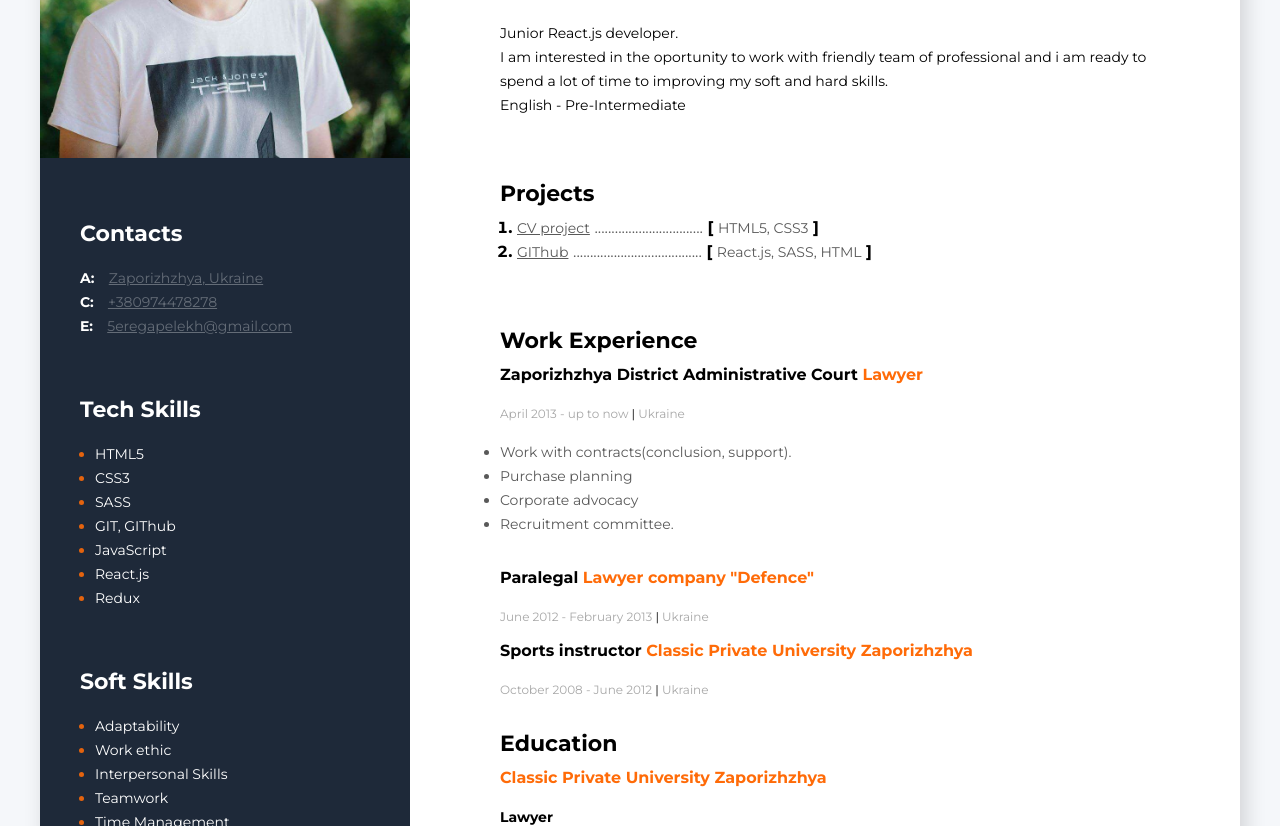
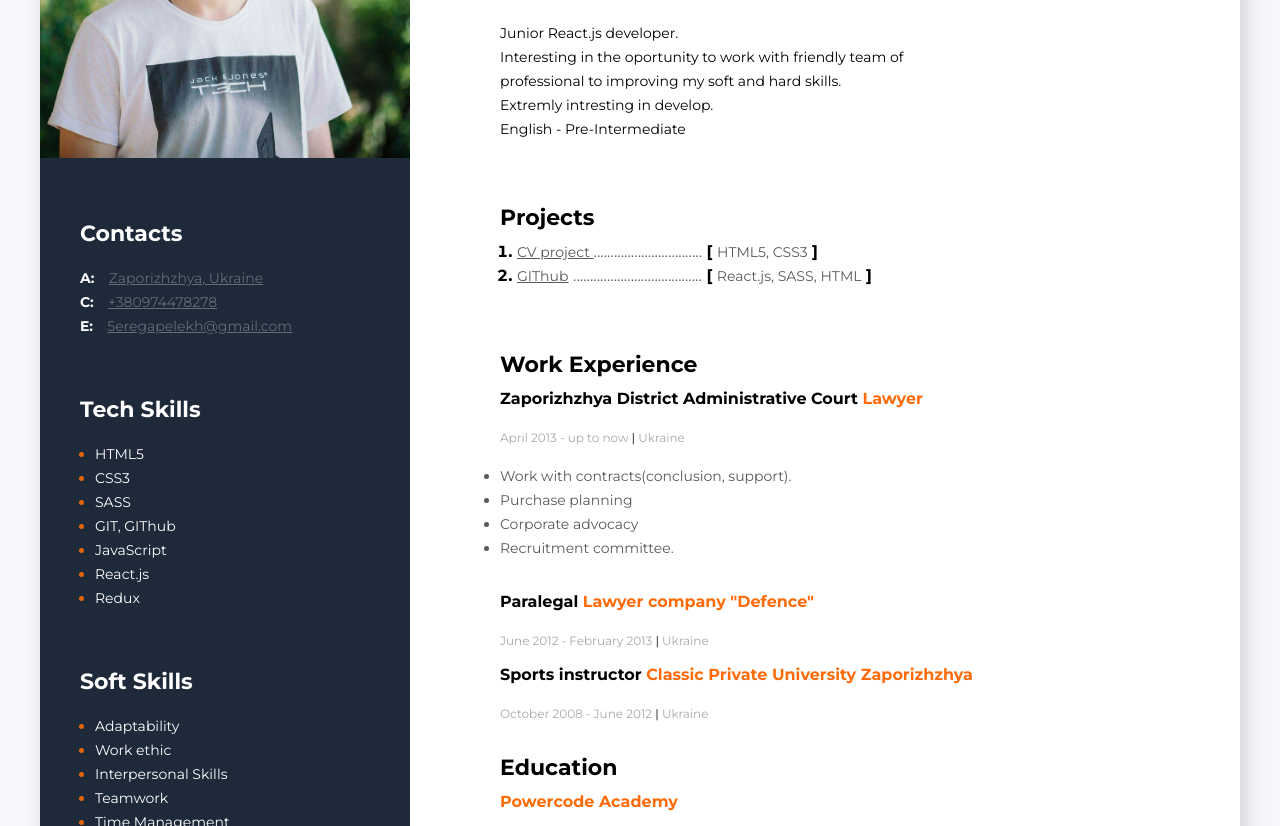
Before and after one commit to S-Pelekh/CV-project, a plain HTML site: page index.html in a window 1280 px wide. Shown: the part 289-1115 px from the top of the page. Drawn offline with Linux system fonts and the light colour scheme.

Commit message:
fix mistakes

```diff
--- a/index.html
+++ b/index.html
@@ -21,7 +21,11 @@
           <h3 class="contact-tittle">Contacts</h3>
           <div>
             <span class="letter">A:</span>
-            <a class="contacts-link" href="https://www.google.com/maps/place/%D0%97%D0%B0%D0%BF%D0%BE%D1%80%D0%BE%D0%B6%D1%8C%D0%B5,+%D0%97%D0%B0%D0%BF%D0%BE%D1%80%D0%BE%D0%B6%D1%81%D0%BA%D0%B0%D1%8F+%D0%BE%D0%B1%D0%BB%D0%B0%D1%81%D1%82%D1%8C,+69000/@47.8558882,35.035249,11z/data=!4m5!3m4!1s0x40dc673dfa85bb03:0x7e675cd9074d3f4a!8m2!3d47.8388!4d35.139567">Zaporizhzhya, Ukraine</a>
+            <a
+              class="contacts-link"
+              href="https://www.google.com/maps/place/%D0%97%D0%B0%D0%BF%D0%BE%D1%80%D0%BE%D0%B6%D1%8C%D0%B5,+%D0%97%D0%B0%D0%BF%D0%BE%D1%80%D0%BE%D0%B6%D1%81%D0%BA%D0%B0%D1%8F+%D0%BE%D0%B1%D0%BB%D0%B0%D1%81%D1%82%D1%8C,+69000/@47.8558882,35.035249,11z/data=!4m5!3m4!1s0x40dc673dfa85bb03:0x7e675cd9074d3f4a!8m2!3d47.8388!4d35.139567"
+              >Zaporizhzhya, Ukraine</a
+            >
           </div>
           <div>
             <span class="letter">C:</span>
@@ -69,10 +73,11 @@
           <h1 class="name">Sergii Pelekh</h1>
 
           <p class="bigtext">
-            Junior React.js developer.<br>
-            I am interested in the oportunity to work with friendly team of professional and  i am ready to spend a lot of time to improving my soft and hard skills.<br>
+            Junior React.js developer.<br />
+            Interesting in the oportunity to work with friendly team of<br />
+            professional to improving my soft and hard skills.<br />
+            Extremly intresting in develop.<br />
             English - Pre-Intermediate
-
           </p>
         </div>
         <!-- project container -->
@@ -82,9 +87,12 @@
 
           <ol>
             <li class="project-item">
-              <a class="projects-link" href=https://boring-curie-4fa8de.netlify.app/
-                >CV project</a
+              <a
+                class="projects-link"
+                href="https://boring-curie-4fa8de.netlify.app/"
               >
+                CV project
+              </a>
               <span class="dots">................................</span>
               <span>
                 <b>[</b> <span class="tech-name">HTML5, CSS3</span>
@@ -130,7 +138,8 @@
           <!--company 2-->
           <div>
             <h4 class="proftittle">
-              Paralegal <span class="profesion-company">Lawyer company "Defence"</span>
+              Paralegal
+              <span class="profesion-company">Lawyer company "Defence"</span>
             </h4>
             <span class="profesion-time">
               June 2012 - February 2013 <span class="cpd">|</span> Ukraine</span
@@ -139,27 +148,30 @@
           <!--company 3-->
           <div>
             <h4 class="proftittle">
-              Sports instructor <span class="profesion-company">Classic Private University Zaporizhzhya</span>
+              Sports instructor
+              <span class="profesion-company"
+                >Classic Private University Zaporizhzhya</span
+              >
             </h4>
             <span class="profesion-time">
               October 2008 - June 2012 <span class="cpd">|</span> Ukraine</span
             >
           </div>
 
-
           <!--education-->
           <div>
             <h3 class="projects">Education</h3>
+            <h4 class="university">Powercode Academy</h4>
+            <h5 class="spec">Front-End React.js</h5>
+            <span class="profesion-time"
+              >February 2021 - April 2021 <span class="cpd">|</span> Ukraine
+            </span>
             <h4 class="university">Classic Private University Zaporizhzhya</h4>
             <h5 class="spec">Lawyer</h5>
             <span class="profesion-time"
               >Septermber 2007 - June 2012 <span class="cpd">|</span> Ukraine
             </span>
-          <h4 class="university">Powercode Academy</h4>
-          <h5 class="spec">Front-End React.js</h5>
-          <span class="profesion-time"
-            >February 2021 - April 2021 <span class="cpd">|</span> Ukraine
-          </span>
+          </div>
         </div>
       </div>
     </div>
```
Lines whose indentation alone changed are shown as unchanged.
